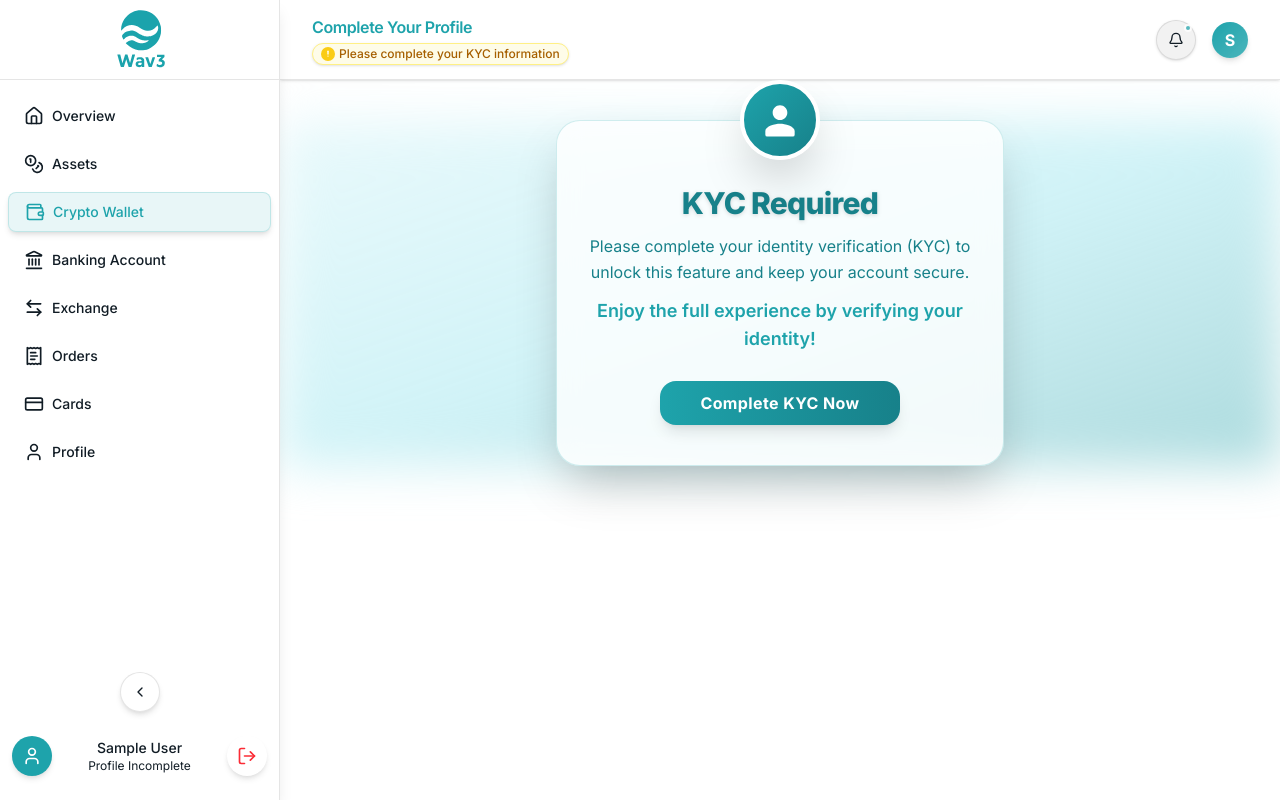
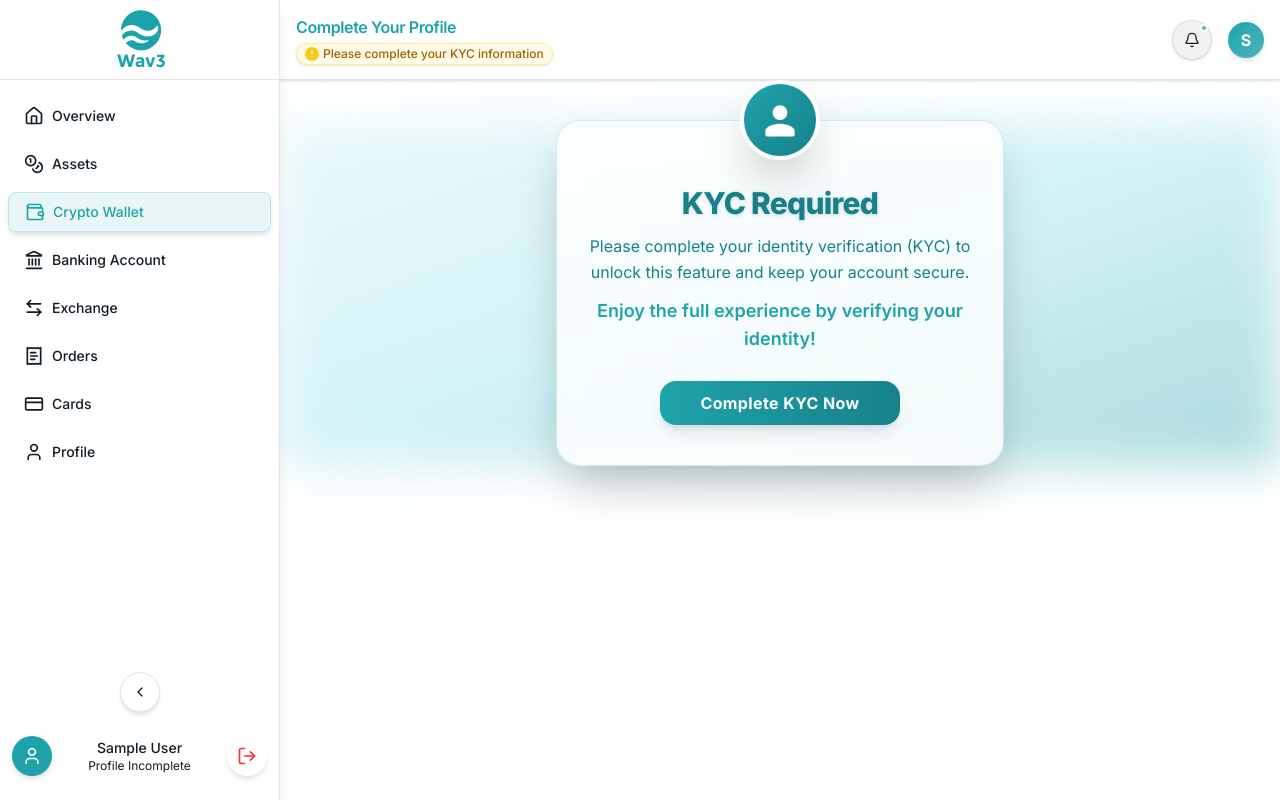
Before and after one commit to chriskryon/wav3-front, a Next.js app: page /wallets in a window 1280 px wide. Built offline with nearby package versions, Linux system fonts and the light colour scheme; no server answers; sample sign-in values are in the browser's storage.

Commit message:
update header size

```diff
--- a/src/components/app-header.tsx
+++ b/src/components/app-header.tsx
@@ -23,7 +23,7 @@ export function AppHeader() {
   }, []);
 
   return (
-    <header className='header-height backdrop-blur-md bg-white/90 border-b border-black/10 flex items-center justify-between px-4 sm:px-8 shadow-sm gap-3 sm:gap-0'>
+    <header className='header-height backdrop-blur-md bg-white/90 border-b border-black/10 flex items-center justify-between px-2 sm:px-4 shadow-sm gap-3 sm:gap-0'>
       {/* Botão hamburguer mobile */}
       {isMobile && (
         <Button
```
